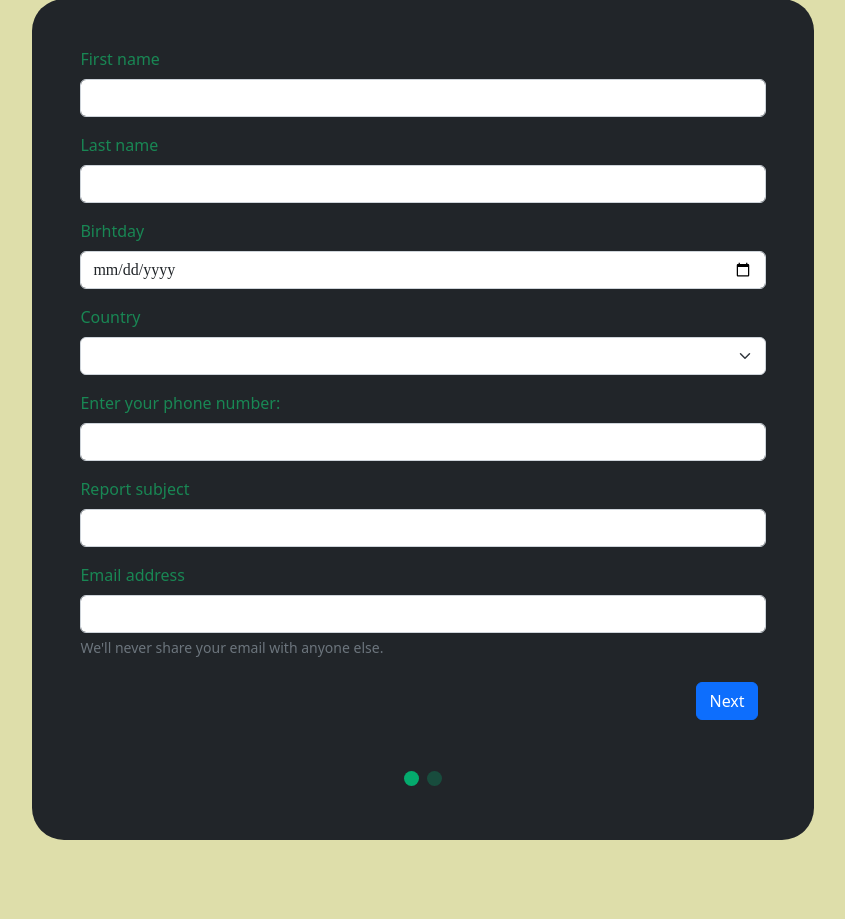
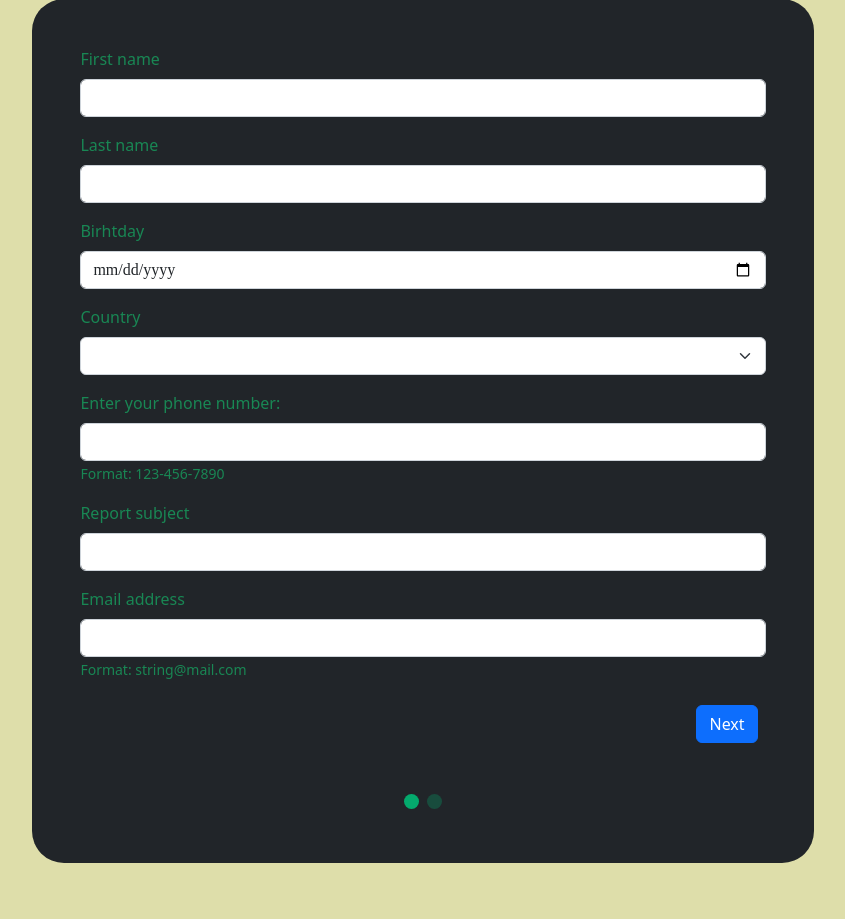
Before and after one commit to EvgeniySelivanov/albedo, a PHP site: page / in a window 1280 px wide. Shown: the part 585-1504 px from the top of the page, without its empty margins (217-1062 px from the left). Before the commit the page ends 1425 px from the top, so only its background shows below. Run offline with PHP 8.4, Linux system fonts and the light colour scheme; some libraries are stand-ins or nearby versions.

Commit message:
последняя версия

```diff
--- a/App/Views/main.php
+++ b/App/Views/main.php
@@ -1,3 +1,8 @@
+<?php require_once 'App/Helpers/Messages.php';
+session_start();
+showMessage();
+
+?>
 <div class="container">
     <div class="mt-3">
 
@@ -42,6 +47,7 @@
                 <label for="phone" class="form-label">Enter your phone number:</label>
                 <input type="tel" class="form-control required" id="phone" name="phone" pattern="[0-9]{3}-[0-9]{3}-[0-9]{4}" oninput="this.className = ''"
                     >
+                    <small>Format: 123-456-7890</small>
             </div>
             <div class="mb-3">
                 <label for="reportSubject" class="form-label">Report subject</label>
@@ -49,8 +55,9 @@
             </div>
             <div class="mb-3">
                 <label for="email" class="form-label">Email address</label>
-                <input type="email" class="form-control required" id="email" name="email" aria-describedby="emailHelp" oninput="this.className = ''" >
-                <div id="emailHelp" class="form-text">We'll never share your email with anyone else.</div>
+                <input type="email" class="form-control required" id="email" name="email" aria-describedby="emailHelp"  pattern="[A-Za-z0-9._%+-]+@[A-Za-z0-9.-]+\.[A-Za-z]{1,63}$" oninput="this.className = ''" >
+                <!-- <div id="emailHelp" class="form-text">We'll never share your email with anyone else.</div> -->
+                <small>Format: string@mail.com</small>
             </div>
         </div>
         <!--step two-->
--- a/App/Views/participant.php
+++ b/App/Views/participant.php
@@ -31,7 +31,7 @@
         </tr>
         <tr>
           <th scope="row">Email</th>
-          <td colspan="2"><?=$participant->email?></td>
+          <td colspan="2"><a href="mailto:<?=$participant->email?>"><?=$participant->email?></a></td>
         </tr>
         <?php endforeach?>
       </tbody>
--- a/assets/js/localStorage.js
+++ b/assets/js/localStorage.js
@@ -1,11 +1,6 @@
 const form = document.getElementById("regForm");
 const formFields = form.elements;
-/* const clearBtn=form.querySelector('[name="clear"]'); */
-/* clearBtn.addEventListener('click',clearStorage); */
 
-/* function clearStorage(){
-    localStorage.clear();
-} */
 function changeHandler() {
   localStorage.setItem(this.name, this.value);
   console.log(this.name, this.value);
```
Also changed, not shown: App/Controllers/ParticipantController.php (+14 -8 lines), App/Helpers/validateMail.php (added, +16 -0 lines), assets/js/app.js (+8 -0 lines), assets/js/multiStepForm.js (+18 -1 lines), upload/template/photo.jpg.
